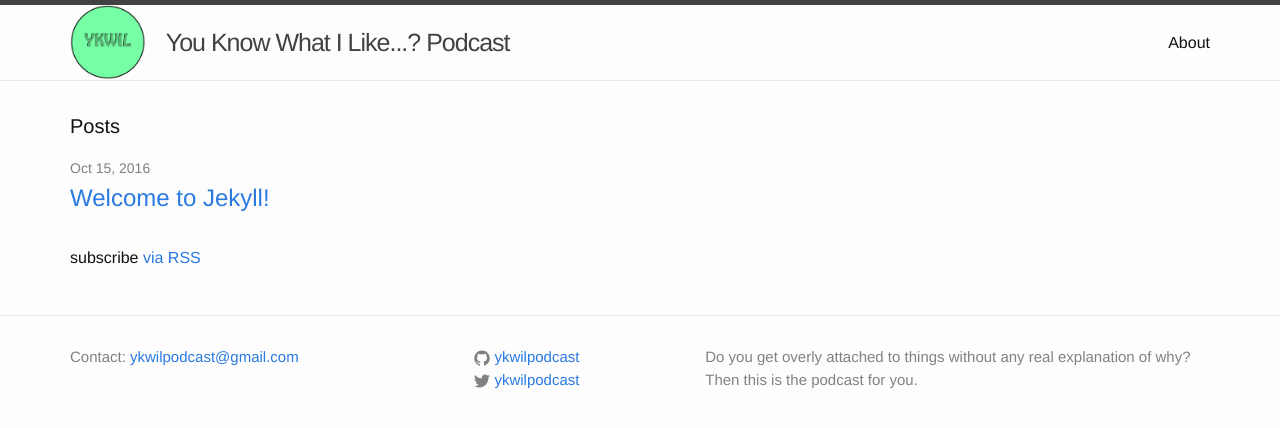
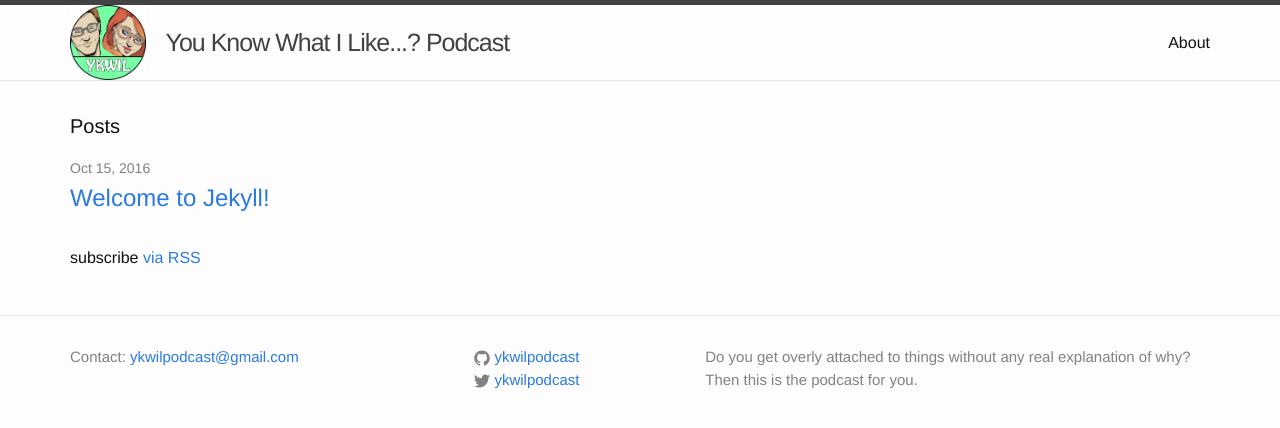
Before and after one commit to ykwilpodcast/ykwilpodcast.github.io, a Jekyll site: the page built from index.html, in a window 1280 px wide. Shown: the top 428 px of the page. Built offline with Jekyll 4.4.1, drawn with Linux system fonts in a browser that asks for light colours.

Commit message:
Updated header logo

```diff
--- a/_includes/header.html
+++ b/_includes/header.html
@@ -4,7 +4,7 @@
 
     <!--<div id="wholeHeader">-->
       <!--<img id="headerimage" src="{{ site.url }}/assets/albumCover_small.png" />-->
-      <img id="headerimage" src="{{ site.url }}/assets/Logo1.png" />
+      <img id="headerimage" src="{{ site.url }}/assets/Logo3.png" />
       <a class="site-title" href="{{ site.baseurl }}/">You Know What I Like...? Podcast</a>
       <!--<a class="site-title" href="{{ site.baseurl }}/">{{ site.title }}</a>-->
     <!--</div>-->
```
Also changed, not shown: assets/Logo3.png (added).
